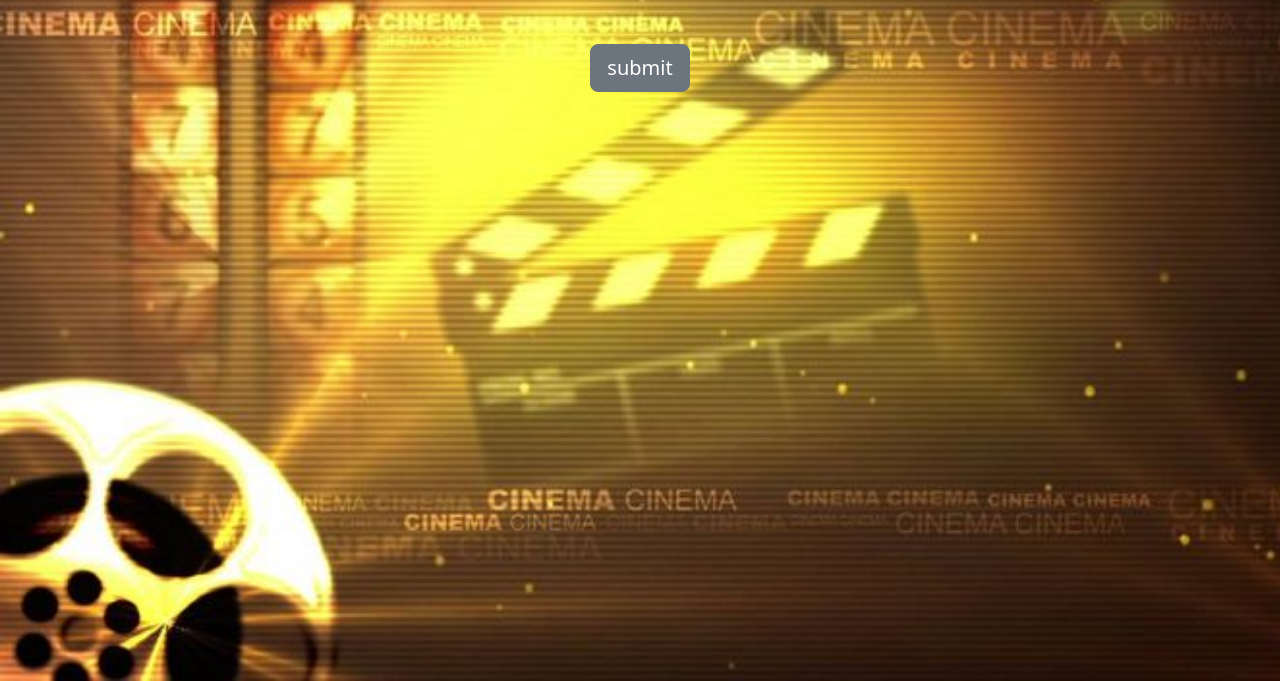
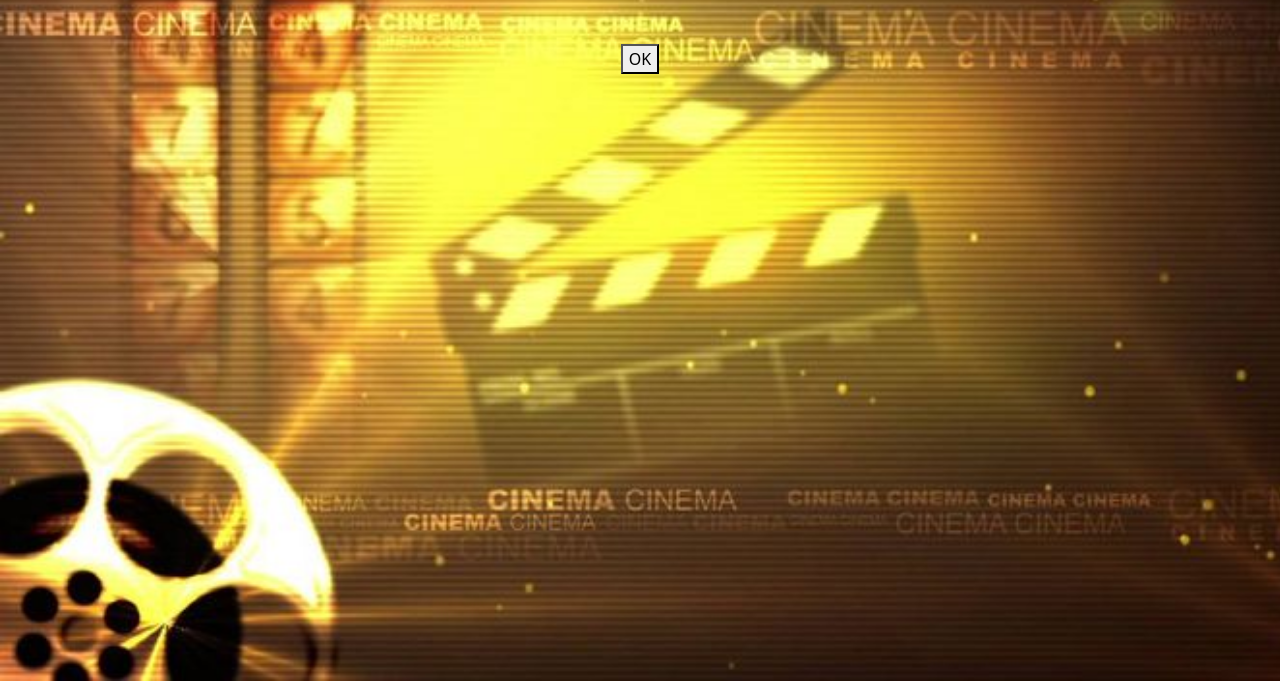
Before and after one commit to Renjini-RL/movie, a plain HTML site: page index.html in a window 1280 px wide. Shown: the part 119-800 px from the top of the page. Drawn offline with nearby package versions, Linux system fonts and the light colour scheme.

Commit message:
first commit

```diff
--- a/index.html
+++ b/index.html
@@ -24,7 +24,7 @@
         <input id="movieName" type="text" placeholder="Movie Name" class="form-control">
         </div>
         <div class="mt-5 text center">
-            <button type="button" class="btn btn-secondary btn-lg">submit</button>
+            <button id="myButton" onclick="search()" type="submit">OK</button>
         </div>
     </div>
         </div>
--- a/main.js
+++ b/main.js
@@ -17,6 +17,7 @@ fetch(`https://imdb8.p.rapidapi.com/auto-complete?q=${moviename}%20`, options)
 	.then(response => response.json())
 	.then(data  => {
 		const list =data.d;
+		console.log(data)
 
 		list.map((item) => {
 			const name = item.l;
```
